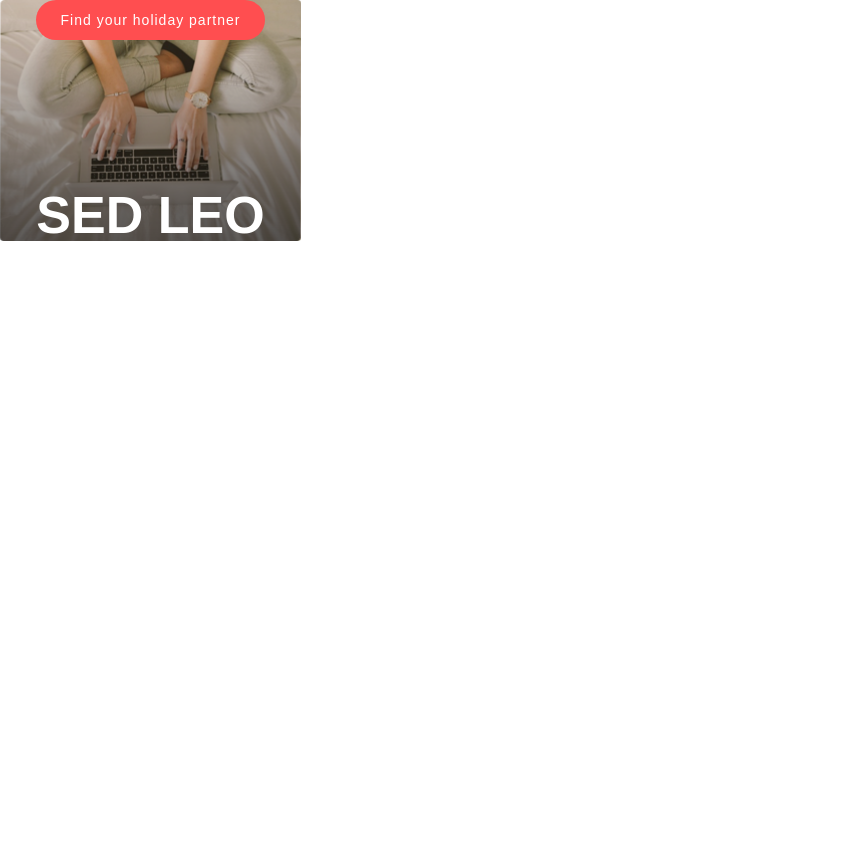
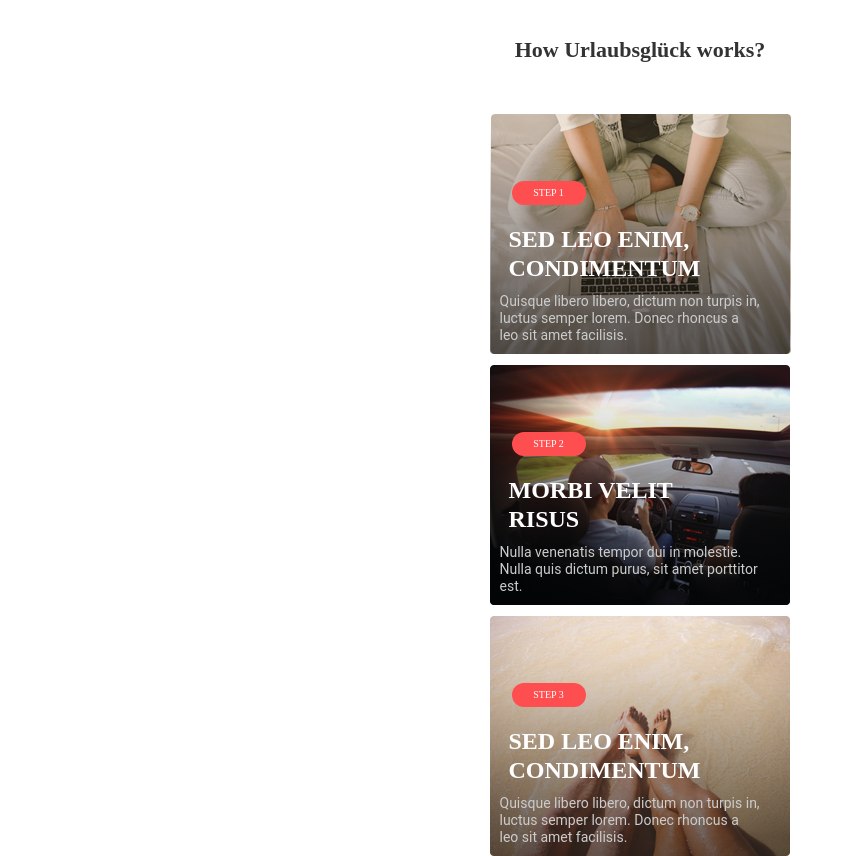
Before and after one commit to fkthereality/GoFE3_JS_examJS_Datsenko, a website: page slider-320.html in a window 1280 px wide. Shown: the whole page, without its empty margins (0-854 px from the left). Before the commit the page ends 800 px from the top, so only its background shows below. Drawn offline with Linux system fonts and the light colour scheme.

Commit message:
added slider-320

```diff
--- a/slider-320.html
+++ b/slider-320.html
@@ -14,11 +14,49 @@
 
 
     <div class="slider">
-        <div class="slider__wrap">
-            <a href="#" class="slider__button">Find your holiday partner</a>
-            <h1 class="slider__title">Sed leo enim, <br/> condimentum</h1>
-            <p class="slider__text">Quisque libero libero, dictum non turpis in, luctus semper lorem. Donec rhoncus a leo sit amet facilisis.</p>
-        </div>
+
+
+             <div class="slider__head">
+    <span>How Urlaubsglück works?</span>
+         	 </div>
+
+
+        <div class="slider__wrap slider__step_1">
+         <div class="slider__button">
+            <a href="#">Step 1</a>
+         </div>
+         <div class="slider__title">
+            <span>Sed leo enim, <br/>condimentum</span>
+         </div>
+           <div class="slider__text">
+            <p>Quisque libero libero, dictum non turpis in, luctus semper lorem. Donec rhoncus a leo sit amet facilisis.</p>
+           </div>
+         </div>
+
+        <div class="slider__wrap slider__step_2">
+         <div class="slider__button">
+            <a href="#">Step 2</a>
+         </div>
+         <div class="slider__title">
+            <span>Morbi velit risus</span>
+         </div>
+           <div class="slider__text">
+            <p>Nulla venenatis tempor dui in molestie. Nulla quis dictum purus, sit amet porttitor est.</p>
+           </div>
+         </div>
+
+        <div class="slider__wrap slider__step_3">
+         <div class="slider__button">
+            <a href="#">Step 3</a>
+         </div>
+         <div class="slider__title">
+            <span>Sed leo enim, <br/>condimentum</span>
+         </div>
+           <div class="slider__text">
+            <p>Quisque libero libero, dictum non turpis in, luctus semper lorem. Donec rhoncus a leo sit amet facilisis.</p>
+           </div>
+         </div>
+
     </div>
 
 
--- a/src/css/320/slider-320.scss
+++ b/src/css/320/slider-320.scss
@@ -31,57 +31,101 @@ ul#menu{
 
 }
 
+.slider__head{
+  width: 320px;
+  height: 76px;
+  margin: 0 auto;
+  padding-top: 37px;
 
-body {
-  margin: 0;
-  padding: 0; }
+  font-size: 22px;
+  font-family: "Montserrat";
+  color: rgb(51, 51, 51);
+  font-weight: bold;
+  line-height: 1.2;
+  text-align: center;
+}
+
 
 .slider {
   font-family: "Montserrat", Arial, "Helvetica Neue", sans-serif;
   box-sizing: border-box;
+  width: 320px;
+  height: 778px;
+  margin: 0 auto;
+
+}
+
+.slider__wrap,
+.slider__step_1,
+.slider__step_2,
+.slider__step_3 {
+
+  margin: 0 auto;
+  text-align: center;
+  font-family: "Montserrat", Arial, "Helvetica Neue", sans-serif;
+  box-sizing: border-box;
   width: 301px;
   height: 241px;
-  color: #ffffff;
-  background: url('../../../img/slider__step1_bg.png') 50% 50% no-repeat;
+
   background-size: cover;
   overflow: hidden;
+
+  padding-top: 68px;
+  margin-bottom: 10px;
+
+}
+.slider__step_1 {
+
+  background: url('../../../img/slider__step1_bg.png') 50% 50% no-repeat;
 }
 
-.slider__wrap {
-  max-width: 940px;
-  margin: auto;
-  text-align: center; }
+.slider__step_2 {
 
-.slider__title {
-  font-size: 52px;
-  margin: 145px 0 25px 0;
-  cursor: default;
-  text-transform: uppercase; }
+  background: url('../../../img/slider__step2_bg.png') 50% 50% no-repeat;
+}
 
-.slider__text {
-  font-family: "Roboto", sans-serif;
-  font-size: 24px;
-  font-weight: 300;
-  margin: 23px 0 34px 0; }
+.slider__step_3 {
+
+  background: url('../../../img/slider__step3_bg.png') 50% 50% no-repeat;
+}
+
+
+
+
 
 .slider__button {
-  font-size: 14px;
-  line-height: 36px;
-  display: inline-block;
-  min-width: 225px;
-  height: 36px;
+
+  margin: 0 auto;
+  display: block;
   transition: 1.3s;
-  vertical-align: middle;
-  text-decoration: none;
-  letter-spacing: 1px;
-  color: inherit;
+
+
   border: 2px solid transparent;
   -webkit-border-radius: 20px;
   -moz-border-radius: 20px;
   -ms-border-radius: 20px;
   border-radius: 20px;
 
-  background-color: #ff4e50; }
+
+    background-color: rgb(255, 78, 80);
+    width: 70px;
+    height: 20px;
+    margin-left: 22px;
+
+
+
+}
+.slider__button a{
+  text-decoration: none;
+  font-size: 10px;
+  font-family: "Montserrat";
+  color: rgb(255, 255, 255);
+  text-transform: uppercase;
+  line-height: 1.2;
+  text-align: center;
+  vertical-align: middle;
+
+}
 .slider__button:hover {
   transition: 0.8s;
   -webkit-transform: scale(0.97, 0.97);
@@ -89,6 +133,45 @@ body {
   -ms-transform: scale(0.97, 0.97);
   -o-transform: scale(0.97, 0.97);
   transform: scale(0.97, 0.97);
+  border: 2px solid #ff4e50;
+  background-color: #ffffff;
   color: #ff4e50;
-  border: 2px solid #ff4e50;
-  background-color: #ffffff; }
+}
+
+.slider__button a:hover {
+  color: #ff4e50;
+
+}
+
+
+.slider__title {
+  cursor: default;
+  text-transform: uppercase;
+  margin-top: 20px;
+  margin-left: 19px;
+  width: 181px;
+  height: 49px;
+
+    font-size: 24px;
+    font-family: "Montserrat";
+    color: rgb(255, 255, 255);
+    font-weight: bold;
+    line-height: 1.2;
+    text-align: left;
+}
+
+
+
+.slider__text {
+  font-size: 14px;
+  font-family: "Roboto";
+  color: rgb(204, 204, 204);
+  line-height: 1.2;
+  text-align: left;
+
+  cursor: default;
+  margin-top: 19px;
+  margin-left: 10px;
+  width: 261px;
+  height: 45px;
+}
```
Also changed, not shown: dest/css/320/slider-320.css, img/slider__step2_bg.png (added), img/slider__step3_bg.png (added), src/css/320/slider-320.css (added), 2 other files.
